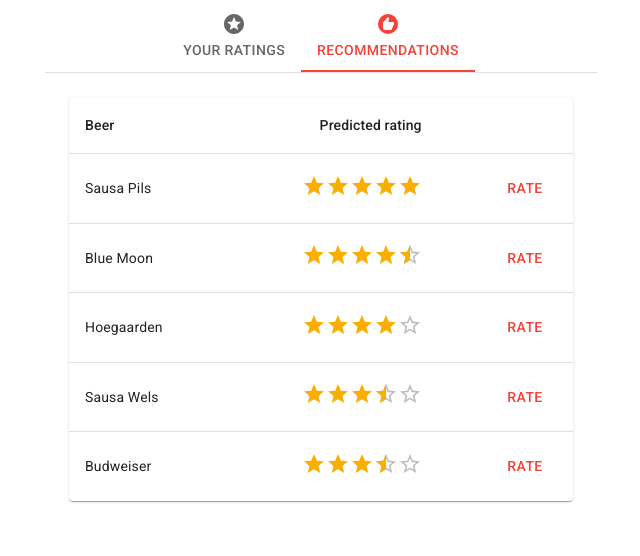
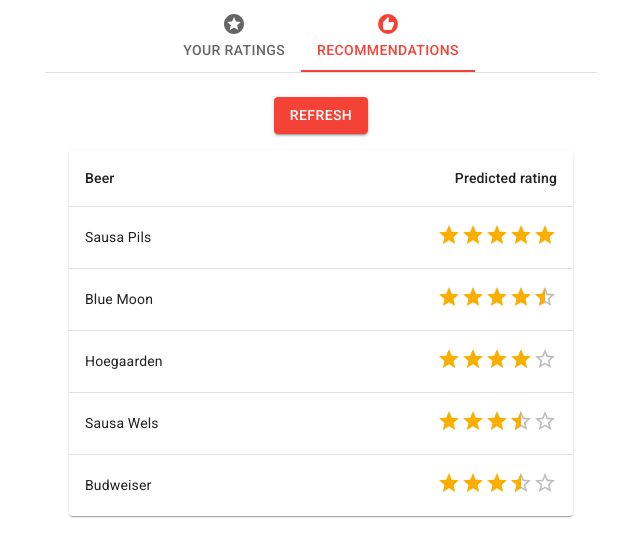
Before and after one commit to ruskakimov/beer-recommendation, a React (Vite) app: page / in a window 1280 px wide. Both pictures are taken after a click on the tab "RECOMMENDATIONS". Shown: the top 556 px of the page, without its empty margins (319-959 px from the left). Built offline with nearby package versions, Linux system fonts and the light colour scheme.

Commit message:
Refresh button

```diff
--- a/src/tabs/Recommendations.tsx
+++ b/src/tabs/Recommendations.tsx
@@ -21,13 +21,17 @@
 export default function Recommendations() {
   return (
     <div>
+      <div style={{ marginBottom: "1rem", textAlign: "center" }}>
+        <Button variant="contained" onClick={() => {}}>
+          Refresh
+        </Button>
+      </div>
       <TableContainer component={Paper}>
         <Table aria-label="rating table">
           <TableHead>
             <TableRow>
               <TableCell>Beer</TableCell>
               <TableCell align="right">Predicted rating</TableCell>
-              <TableCell align="right"></TableCell>
             </TableRow>
           </TableHead>
           <TableBody>
@@ -42,9 +46,6 @@
                 <TableCell align="right">
                   <Rating name={name} value={rating} readOnly precision={0.5} />
                 </TableCell>
-                <TableCell align="right">
-                  <Button variant="text">Rate</Button>
-                </TableCell>
               </TableRow>
             ))}
           </TableBody>
```
